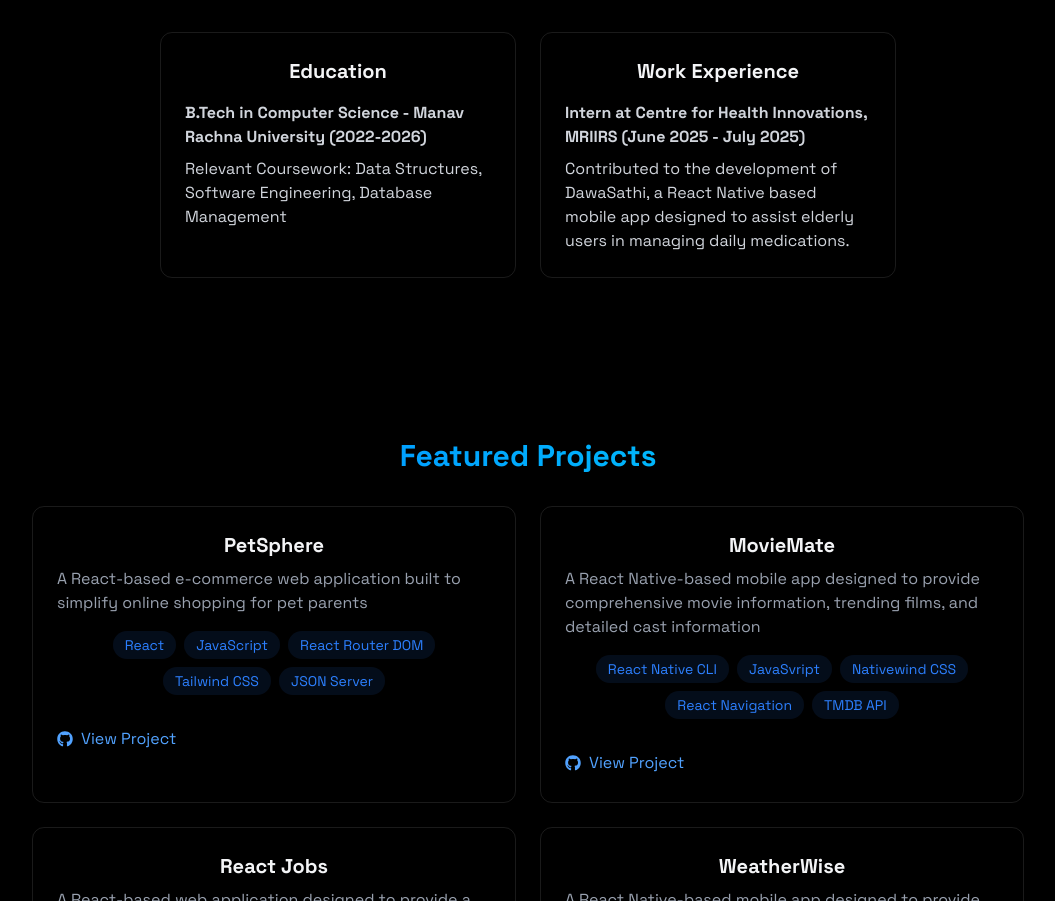
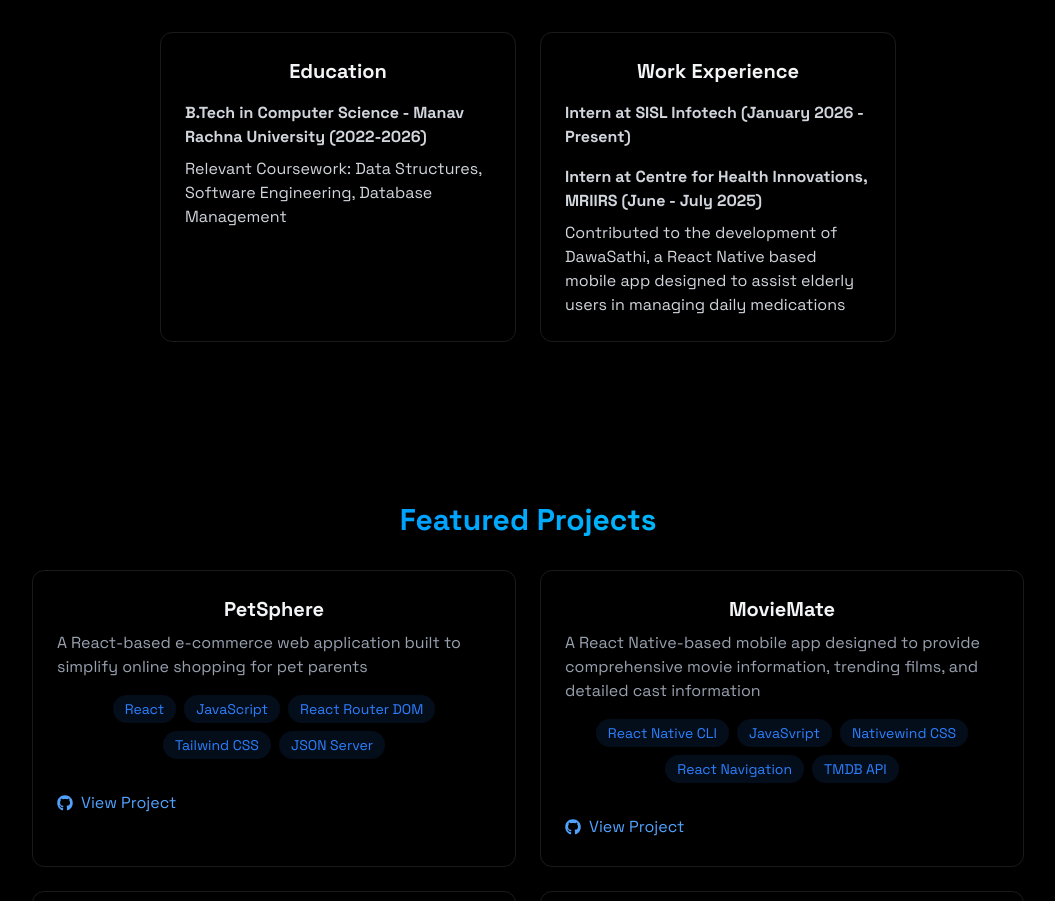
Before and after one commit to Hardik0602/hardik.pathak-portfolio, a React (Vite) app: page / in a window 1280 px wide. Shown: the part 1242-2143 px from the top of the page, without its empty margins (112-1167 px from the left). Built offline with nearby package versions, Linux system fonts and the light colour scheme.

Commit message:
sisl added

```diff
--- a/src/sections/About.jsx
+++ b/src/sections/About.jsx
@@ -54,7 +54,8 @@ const About = () => {
             <div className='p-6 rounded-xl border border-white/10 hover:-translate-y-1 transition-all'>
               <h3 className='text-xl font-bold mb-4 text-center'>Work Experience</h3>
               <div className='space-y-4 text-gray-300'>
-                <Work title='Intern at Centre for Health Innovations, MRIIRS (June 2025 - July 2025)' description='Contributed to the development of DawaSathi, a React Native based mobile app designed to assist elderly users in managing daily medications.' />
+                <Work title='Intern at SISL Infotech (January 2026 - Present)' description='' />
+                <Work title='Intern at Centre for Health Innovations, MRIIRS (June - July 2025)' description='Contributed to the development of DawaSathi, a React Native based mobile app designed to assist elderly users in managing daily medications' />
               </div>
             </div>
           </div>
```
